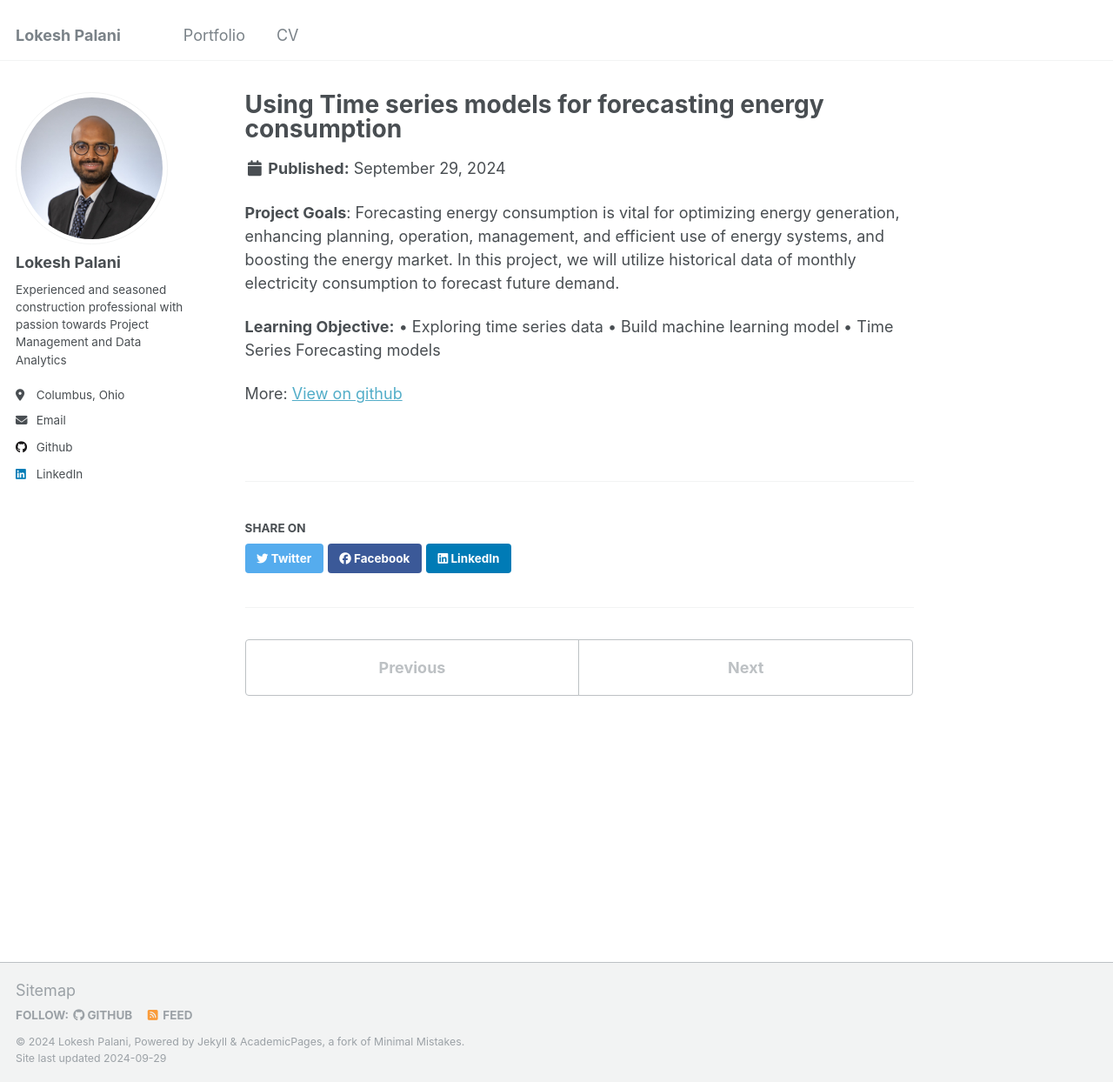
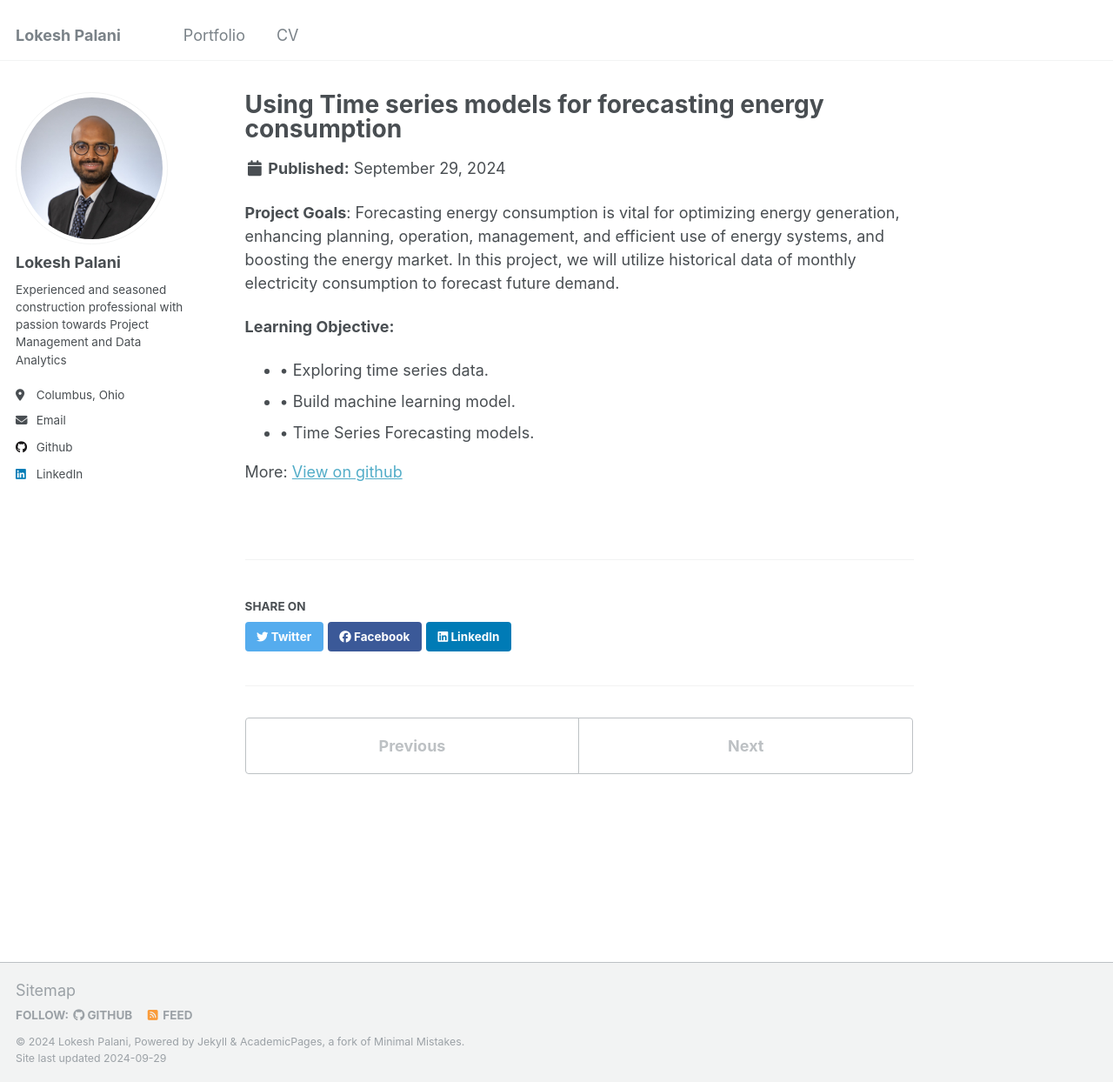
Before and after one commit to Coolinglass/coolinglass.github.io, a Jekyll site: the page built from _portfolio/portfolio-2.md, in a window 1280 px wide and 1244 px high. Shown: the whole window at 87% size. Built offline with Jekyll 4.4.1, drawn with Linux system fonts in a browser that asks for light colours.

Commit message:
Update portfolio-2.md

```diff
--- a/_portfolio/portfolio-2.md
+++ b/_portfolio/portfolio-2.md
@@ -6,8 +6,9 @@ collection: portfolio
 **Project Goals**: Forecasting energy consumption is vital for optimizing energy generation, enhancing planning, operation, management, and efficient use of energy systems, and boosting the energy market. In this project, we will utilize historical data of monthly electricity consumption to forecast future demand.
 
 **Learning Objective:**
-•	Exploring time series data
-•	Build machine learning model
-•	Time Series Forecasting models
-
+<ul>
+<li>•	Exploring time series data.</li>
+<li>•	Build machine learning model.</li>
+<li>•	Time Series Forecasting models.</li>
+</ul>
 More: [View on github](https://github.com/Coolinglass/Applied-Machine-Learning-Projects/blob/master/Time_series_forecasting_Energy_consumption.ipynb)
```
